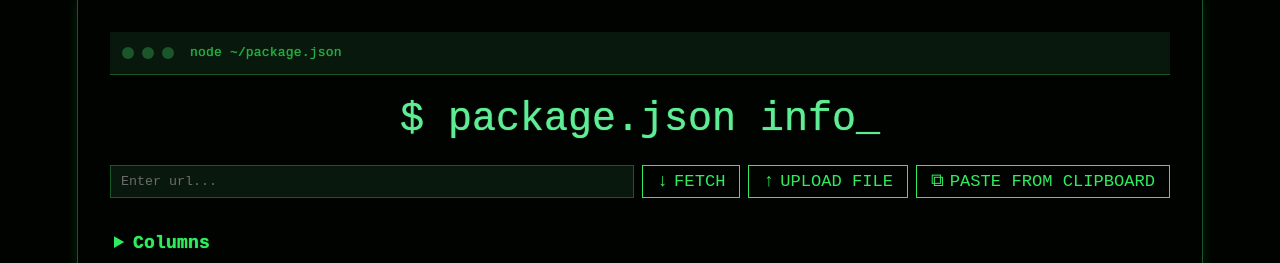
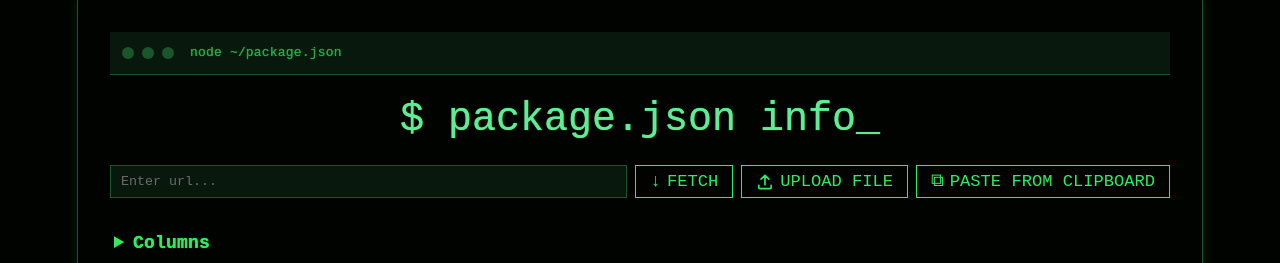
Before and after one commit to cheater900/package-json-info, a Vue app: page / in a window 1280 px wide. Shown: the top 263 px of the page. Built offline with nearby package versions, Linux system fonts and the light colour scheme; no server answers.

Commit message:
Use SVG upload icon instead of arrow glyph

```diff
--- a/src/App.css
+++ b/src/App.css
@@ -166,6 +166,7 @@ button {
 .btn-icon {
     font-size: 1.05em;
     line-height: 1;
+    flex-shrink: 0;
 }
 
 button:hover:not(:disabled) {
--- a/src/App.vue
+++ b/src/App.vue
@@ -38,7 +38,10 @@
                     @change="onFileSelected"
                 />
                 <button type="button" @click="fileInputRef?.click()" :disabled="isLoadingInput">
-                    <span class="btn-icon" aria-hidden="true">↑</span>
+                    <svg class="btn-icon" aria-hidden="true" viewBox="0 0 16 16" width="1em" height="1em" fill="none" stroke="currentColor" stroke-width="1.5" stroke-linecap="round" stroke-linejoin="round">
+                        <path d="M8 10.5V2M8 2 4.5 5.5M8 2l3.5 3.5" />
+                        <path d="M2.5 11v2a1 1 0 0 0 1 1h9a1 1 0 0 0 1-1v-2" />
+                    </svg>
                     Upload file
                 </button>
                 <button type="button" @click="loadFromClipboard" :disabled="isLoadingInput">
```
